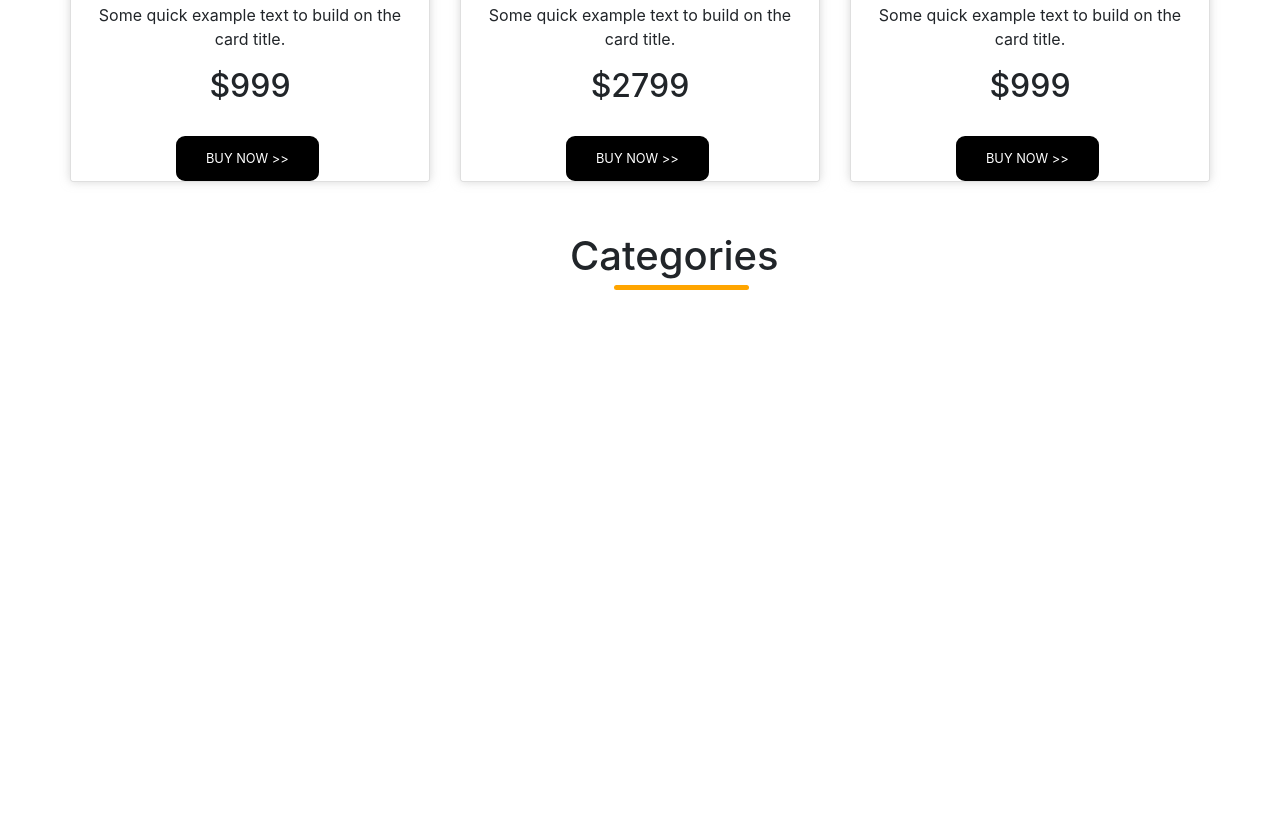
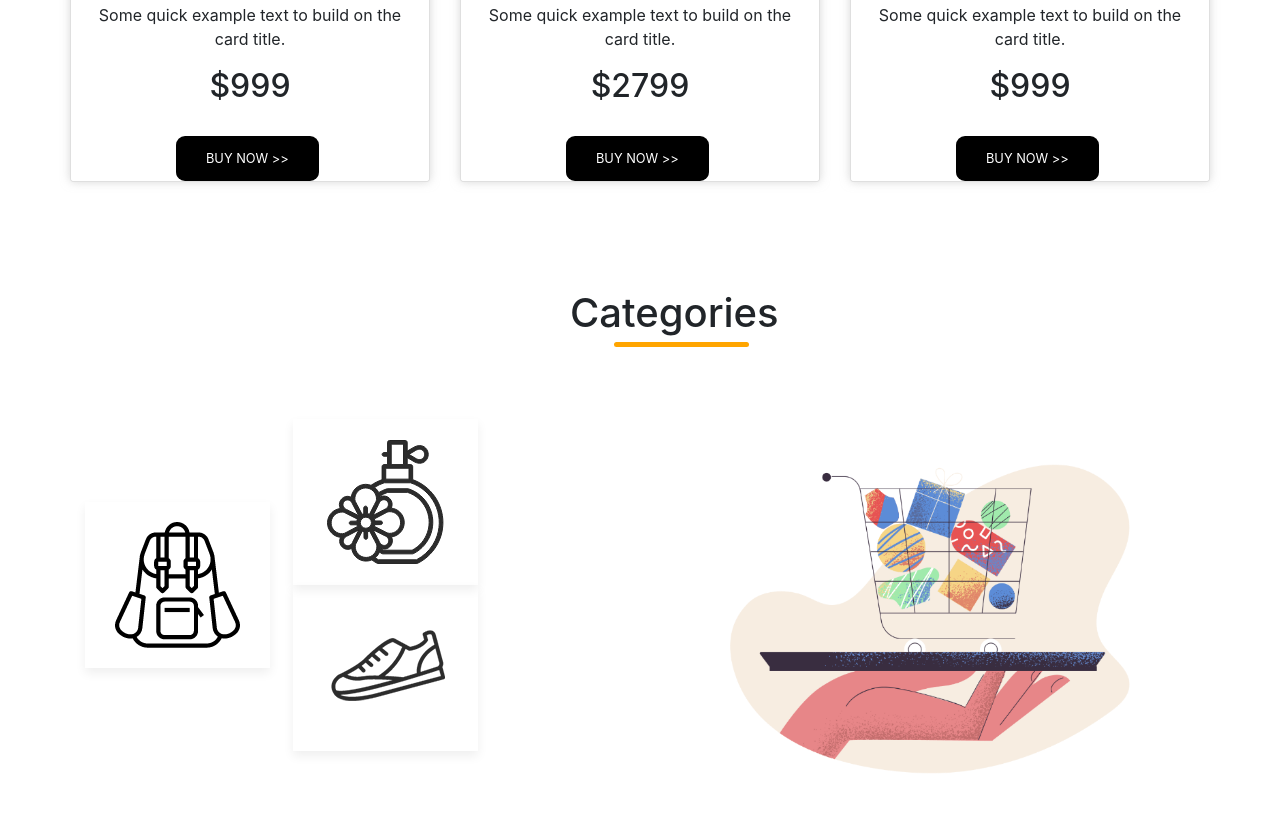
Before and after one commit to golipathrakib/hot-gadget-Ecommerce, a plain HTML site: page index.html in a window 1280 px wide. Shown: the part 1857-2679 px from the top of the page. Before the commit the page ends 2147 px from the top, so only its background shows below. Drawn offline with nearby package versions, Linux system fonts and the light colour scheme.

Commit message:
hot gadget done

```diff
--- a/index.html
+++ b/index.html
@@ -208,6 +208,20 @@
             <h1 class="cate_title text-center">Categories</h1>
           </div>
         </div>
+        <div class="row">
+          <div class="col-md-6">
+            <div class="row">
+              <div class="col-md-3 d-flex align-self-center self-img"><img src="images/Categories/bag.png" alt=""></div>
+              <div class="col-md-3 justify-img">
+                <div d-flex justify-content-start><img src="images/Categories/perfume.png" alt=""></div>
+                <div d-flex justify-content-end><img src="images/Categories/shoe.png" alt=""></div>
+              </div>
+            </div>
+          </div>
+          <div class="col-md-6 pale-img">
+            <img src="images/Categories/pale-order.png" alt="">
+          </div>
+        </div>
       </div>
     </section>
 
--- a/style.css
+++ b/style.css
@@ -49,6 +49,8 @@ span.carousel-control-prev-icon, span.carousel-control-next-icon {
 }
 .col-md-12.cate_section {
     position: relative;
+    margin-bottom: 130px;
+    margin-top: 57px;
 }
 
 .cate_title {
@@ -67,3 +69,13 @@ span.carousel-control-prev-icon, span.carousel-control-next-icon {
     right: 30px;
     border-radius: 16px;
 }
+.col-md-6.pale-img img {
+    height: 400px;
+}
+.justify-img img {
+    padding: 20px 30px;
+    box-shadow: 0px 5px 10px #efefef;
+    margin-left: 65px;
+}
+
+.self-img img {box-shadow: 0px 5px 10px #efefef;padding: 20px 30px;}
```
